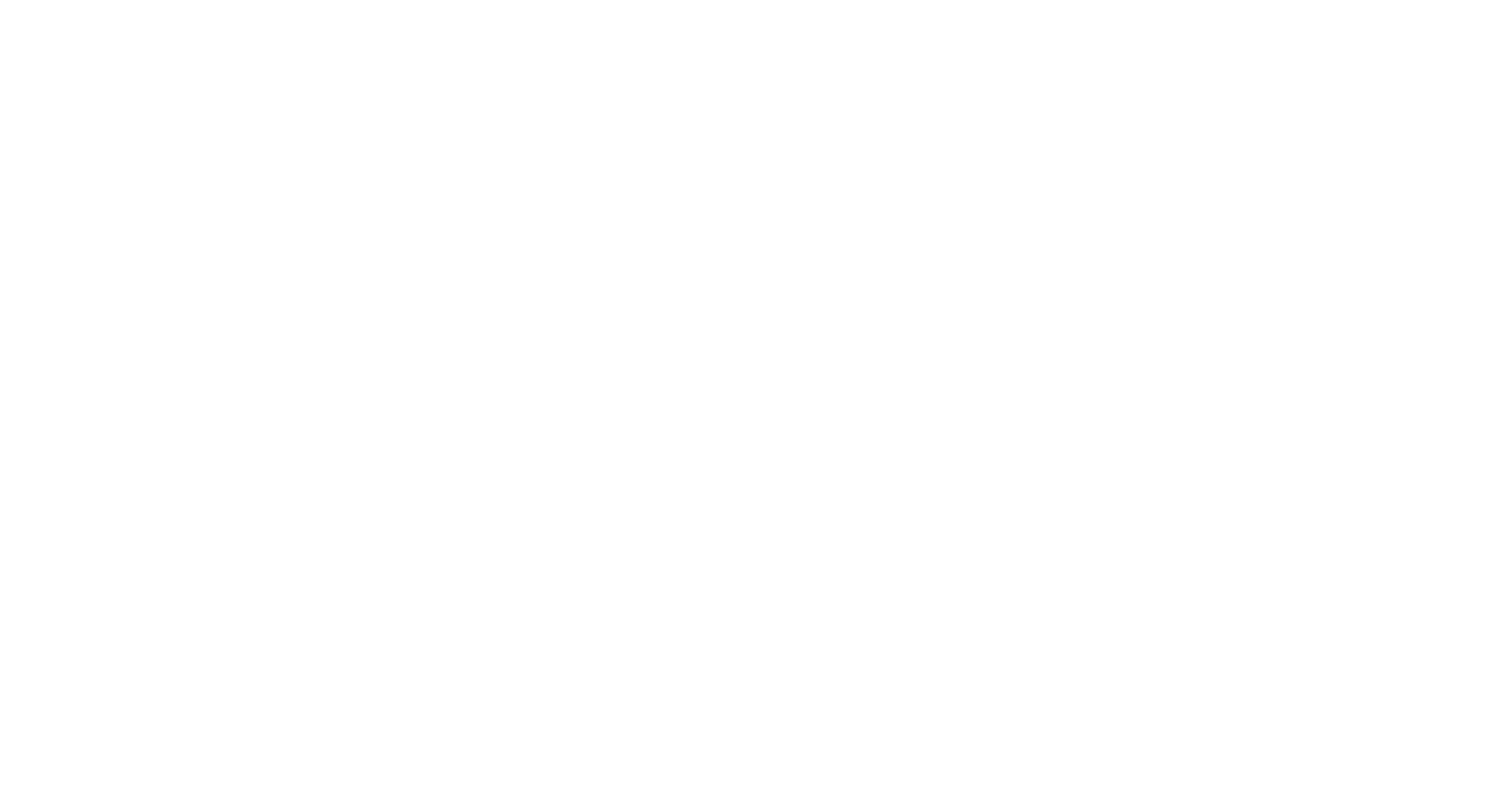
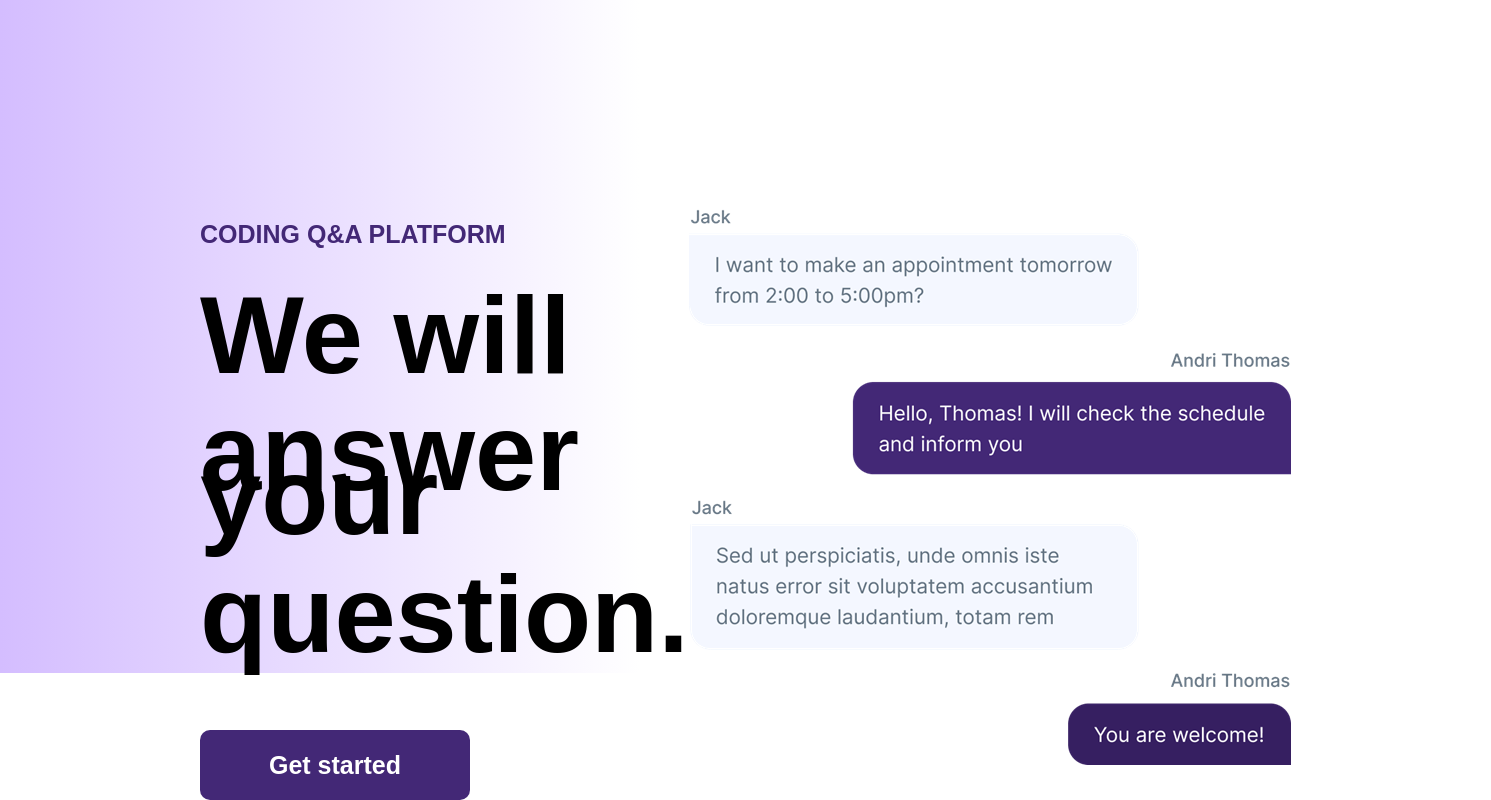
Before and after one commit to kugods-cosikin/frontend, a React (Create React App) app: page / in a window 1280 px wide. Shown: the part 127-927 px from the top of the page, 1491 px wide, since content can reach past the window. Before the commit the page ends 800 px from the top, so only its background shows below. Built offline with nearby package versions, Linux system fonts and the light colour scheme; the HTML template or start-up script is replaced by a standard one; a web font is replaced by a local one.

Commit message:
LandingPage

```diff
--- /dev/null
+++ b/src/containers/LandingForm.tsx
@@ -0,0 +1,86 @@
+import React from 'react';
+import styled from 'styled-components';
+import palette from	'../lib/styles/palette';
+import { Link } from 'react-router-dom';
+import chatImg from '../components/common/images/chat.png';
+
+const LandingBox = styled.div`
+  position: absolute;
+  top: 81px;
+  width: calc(100%);
+  height: calc(100% - 81px);
+
+	background: linear-gradient(to right, ${palette.purple[2]} 0%, white 50%);
+
+  z-index: -1;
+`;
+
+const MainBox = styled.div`
+  margin: 250px 0 0 0;
+  display: flex;
+  justify-content: space-between;
+  flex-direction: row;
+`;
+
+const LeftBox = styled.div`
+  margin: 0 0 0 200px;
+  p{
+    color: ${palette.purple[0]};
+    font-weight: bold;
+    font-size: 25px;
+    line-height: 40%;
+  }
+  h1{
+    color: black;
+    font-weight: bold;
+    font-size: 110px;
+    line-height: 40%;
+  }
+`;
+
+const Button = styled.button`
+  border-radius: 10px;
+  background-color: ${palette.purple[0]};
+  border-style: none;
+  margin: 20px 0 0 0;
+  width: 270px;
+  height: 70px;
+  cursor: pointer;
+  p{
+    font-weight: bold;
+    color: white;
+  }
+`;
+
+const RightBox = styled.div`
+  img{
+    margin: 0 200px 0 0;
+  }
+`;
+
+function LandingForm() {
+	return (
+		<LandingBox>
+			<MainBox>
+        <LeftBox>
+          <p>CODING Q&A PLATFORM</p>
+          <h1>We will</h1>
+          <h1>answer your</h1>
+          <h1>question.</h1>
+          <Link to="/register">
+            <Button>
+              <p>
+                Get started
+              </p>
+            </Button>
+          </Link>
+        </LeftBox>
+        <RightBox>
+          <img src={chatImg} />
+        </RightBox>
+      </MainBox>
+		</LandingBox>
+	);
+}
+
+export default LandingForm;
--- a/src/view/LandingPage/LandingPage.tsx
+++ b/src/view/LandingPage/LandingPage.tsx
@@ -1,7 +1,10 @@
 import React from 'react';
+import LandingForm from '../../containers/LandingForm';
 
 function LandingPage() {
-  return <>gg</>;
+  return (
+    <LandingForm />
+  );
 }
 
 export default LandingPage;
```
Also changed, not shown: .eslintrc.js, src/components/common/images/chat.png (added), 1 other file (tests, documents, lock files or other folders).
